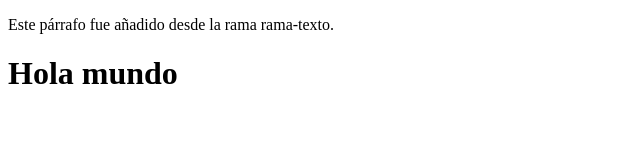
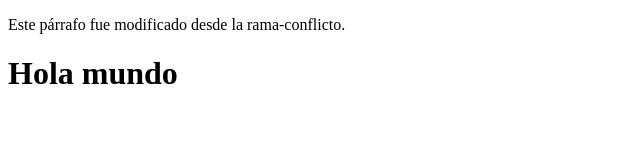
Before and after one commit to Rodrigo24102007/my_web_pega, a plain HTML site: page index.html in a window 1280 px wide. Shown: the full height of the page, 0-640 px from the left. Drawn offline with Linux system fonts and the light colour scheme.

Commit message:
Cambios en index.html desde rama-conflicto

```diff
--- a/index.html
+++ b/index.html
@@ -6,7 +6,7 @@
   <link rel="stylesheet" href="style.css">
 </head>
 <body>
-  <p>Este párrafo fue añadido desde la rama rama-texto.</p>
+  <p>Este párrafo fue modificado desde la rama-conflicto.</p>
   <h1>Hola mundo</h1>
   <script src="script.js"></script>
 </body>
```
